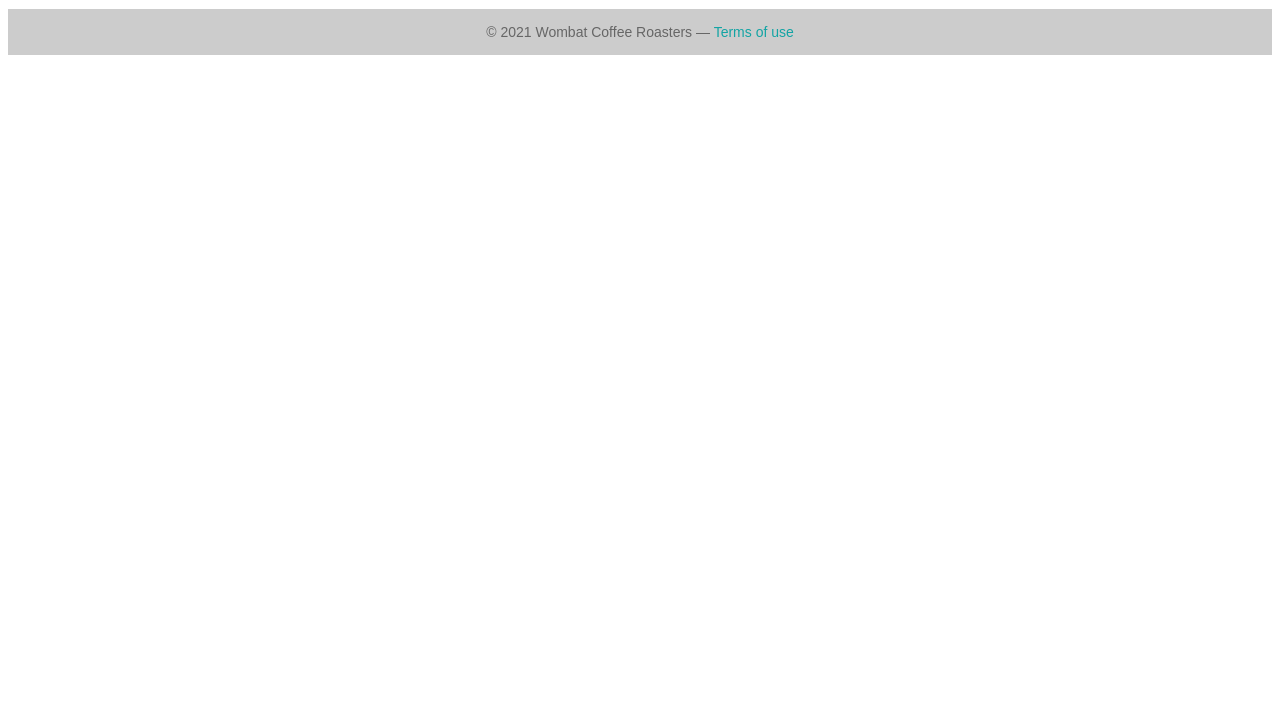
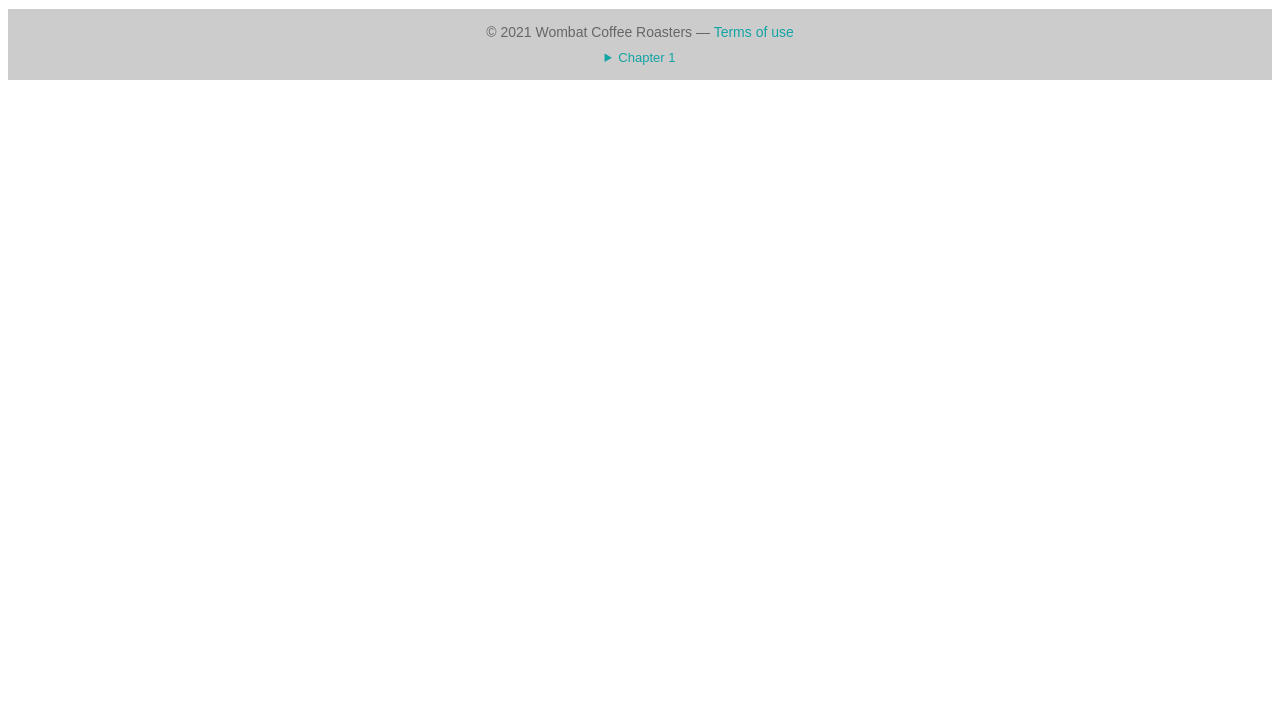
Before and after one commit to estefaniaportilla/css-in-depth, a plain HTML site: page chap1/index.html in a window 1280 px wide. Shown: the part 93-800 px from the top of the page. Drawn offline with Linux system fonts and the light colour scheme.

Commit message:
Starting chapter 2, and adding some info to index and style to doc on chapter 1

```diff
--- a/chap1/index.html
+++ b/chap1/index.html
@@ -4,7 +4,7 @@
         <meta charset="UTF-8">
         <meta http-equiv="X-UA-Compatible" content="IE=edge">
         <meta name="viewport" content="width=device-width, initial-scale=1.0">
-        <title>Wombat Coffee Roasters</title>
+        <title>Chapter 1: Cascade, specificity and inheritance</title>
         <link rel="stylesheet" href="style.css">
     </head>
     <body>
@@ -29,5 +29,9 @@
     <footer class="footer">
         &copy; 2021 Wombat Coffee Roasters &mdash;
         <a href="/terms-of-use">Terms of use</a>
+        <details>
+            <summary>Chapter 1</summary>
+            <p>Practice and exercises</p>
+        </details>
     </footer>
 </html>
--- a/chap1/style.css
+++ b/chap1/style.css
@@ -72,3 +72,9 @@ a:active.featured {
     color: initial
     text-decoration: underline;
 }
+
+details {
+    padding-top: 10px;
+    font-size: small;
+    color: #13a4a4;
+}
```
